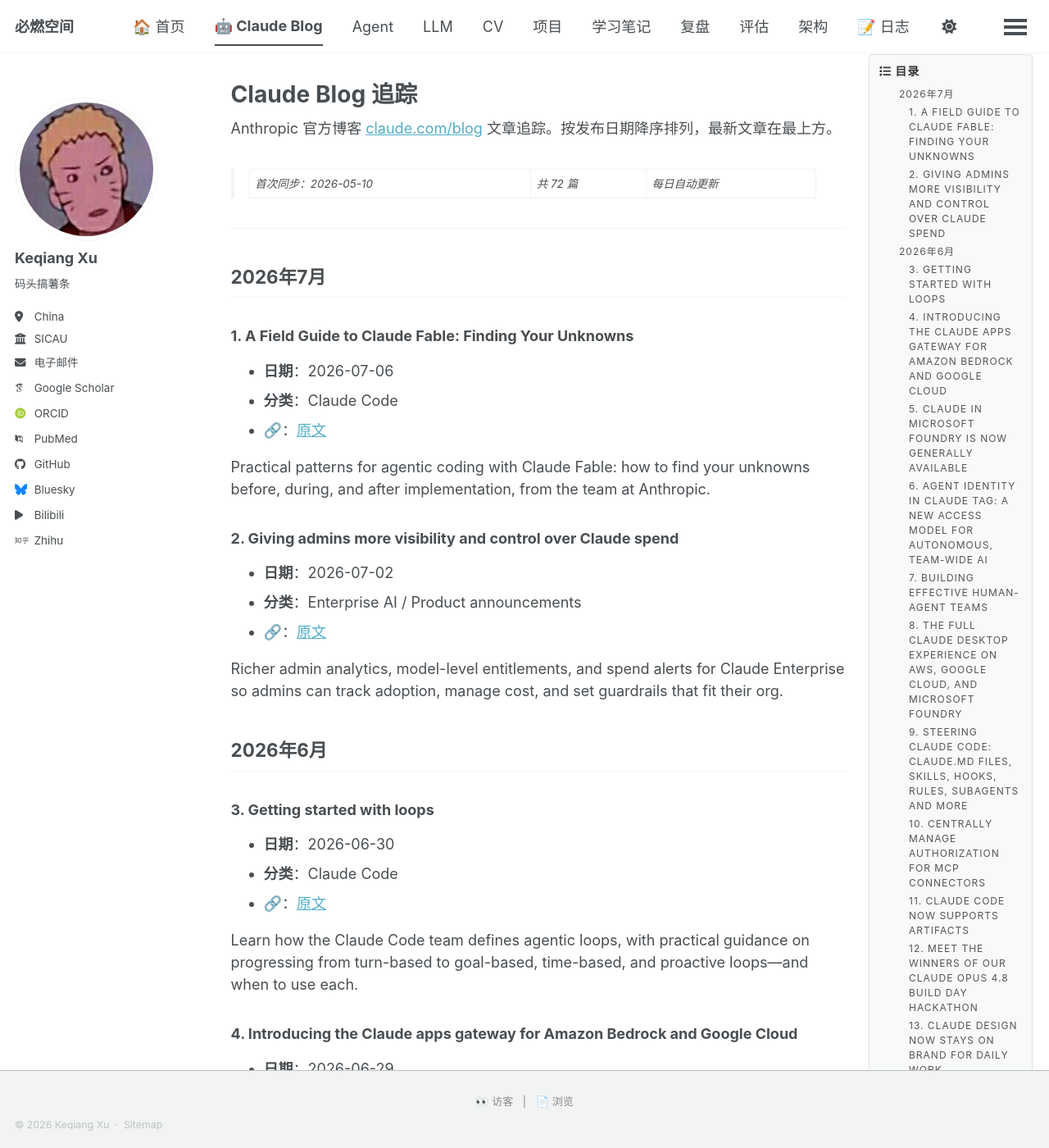
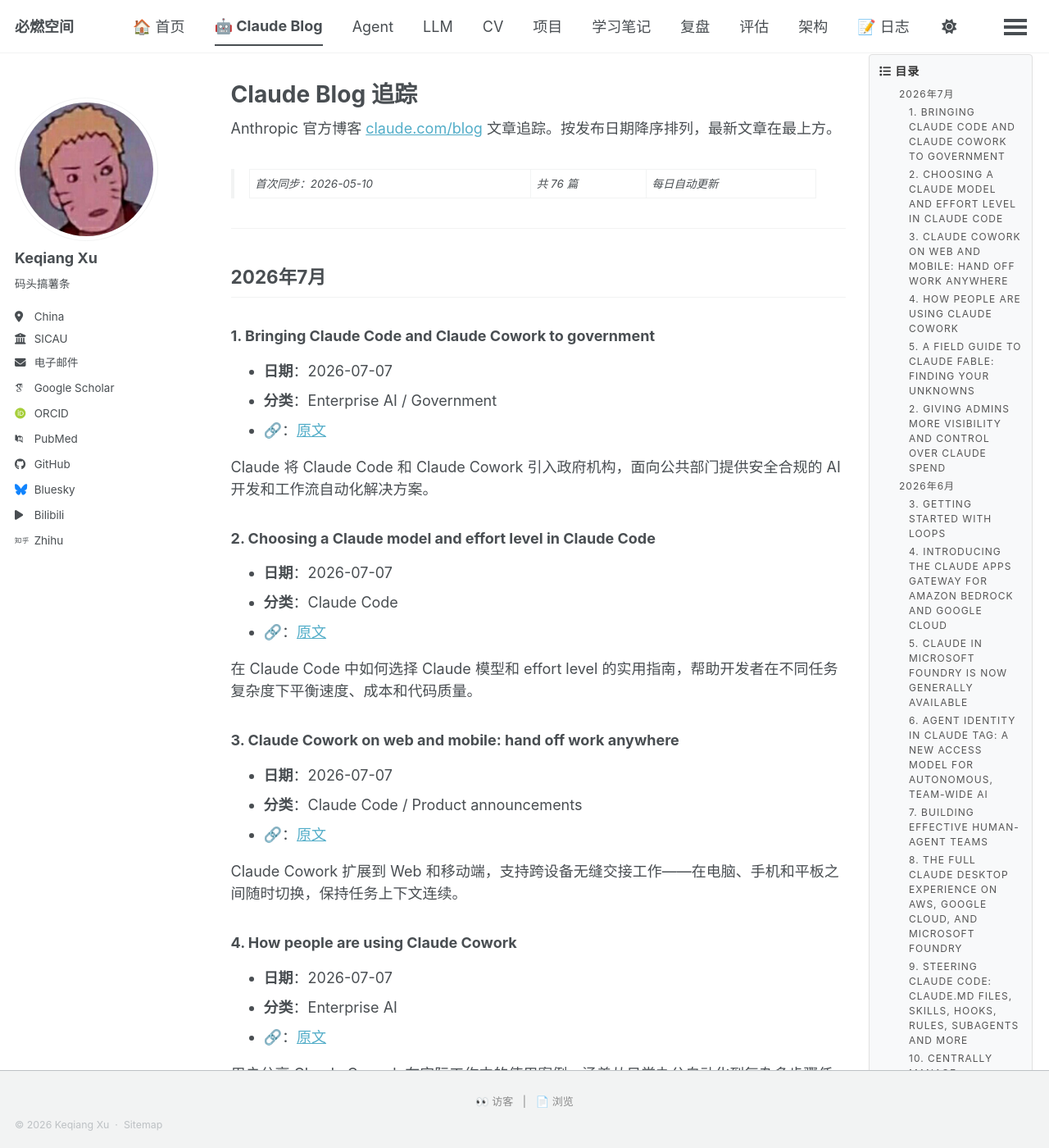
Before and after one commit to Qnh233/Qnh233.github.io, a Jekyll site: the page built from _pages/claude-blog.md, in a window 1280 px wide and 1400 px high. Shown: the whole window at 82% size. Built offline with Jekyll 4.4.1, drawn with Linux system fonts in a browser that asks for light colours; some web fonts are replaced; a script bundle is joined from its source files by our own code; library files that are not in the unit come from our copies; comment, search, counter and statistics services are not loaded; some of the changed text lies outside the part shown.

Commit message:
sync claude blog: +4 articles (2026-07-08)

```diff
--- a/_pages/claude-blog.md
+++ b/_pages/claude-blog.md
@@ -9,13 +9,41 @@
 
 Anthropic 官方博客 [claude.com/blog](https://claude.com/blog) 文章追踪。按发布日期降序排列，最新文章在最上方。
 
-> 首次同步：2026-05-10 | 共 72 篇 | 每日自动更新
+> 首次同步：2026-05-10 | 共 76 篇 | 每日自动更新
 
 ---
 
 ## 2026年7月
 
-### 1. A Field Guide to Claude Fable: Finding Your Unknowns
+### 1. Bringing Claude Code and Claude Cowork to government
+- **日期**：2026-07-07
+- **分类**：Enterprise AI / Government
+- **🔗**：[原文](https://claude.com/blog/bringing-claude-code-and-claude-cowork-to-government)
+
+Claude 将 Claude Code 和 Claude Cowork 引入政府机构，面向公共部门提供安全合规的 AI 开发和工作流自动化解决方案。
+
+### 2. Choosing a Claude model and effort level in Claude Code
+- **日期**：2026-07-07
+- **分类**：Claude Code
+- **🔗**：[原文](https://claude.com/blog/claude-model-and-effort-level-in-claude-code)
+
+在 Claude Code 中如何选择 Claude 模型和 effort level 的实用指南，帮助开发者在不同任务复杂度下平衡速度、成本和代码质量。
+
+### 3. Claude Cowork on web and mobile: hand off work anywhere
+- **日期**：2026-07-07
+- **分类**：Claude Code / Product announcements
+- **🔗**：[原文](https://claude.com/blog/cowork-web-mobile)
+
+Claude Cowork 扩展到 Web 和移动端，支持跨设备无缝交接工作——在电脑、手机和平板之间随时切换，保持任务上下文连续。
+
+### 4. How people are using Claude Cowork
+- **日期**：2026-07-07
+- **分类**：Enterprise AI
+- **🔗**：[原文](https://claude.com/blog/how-people-are-using-claude-cowork)
+
+用户分享 Claude Cowork 在实际工作中的使用案例，涵盖从日常办公自动化到复杂多步骤任务的各种场景。
+
+### 5. A Field Guide to Claude Fable: Finding Your Unknowns
 - **日期**：2026-07-06
 - **分类**：Claude Code
 - **🔗**：[原文](https://claude.com/blog/a-field-guide-to-claude-fable-finding-your-unknowns)
@@ -531,4 +559,4 @@
 
 ---
 
-最后更新：2026-07-07 · 共 72 篇文章
+最后更新：2026-07-08 · 共 76 篇文章
```
